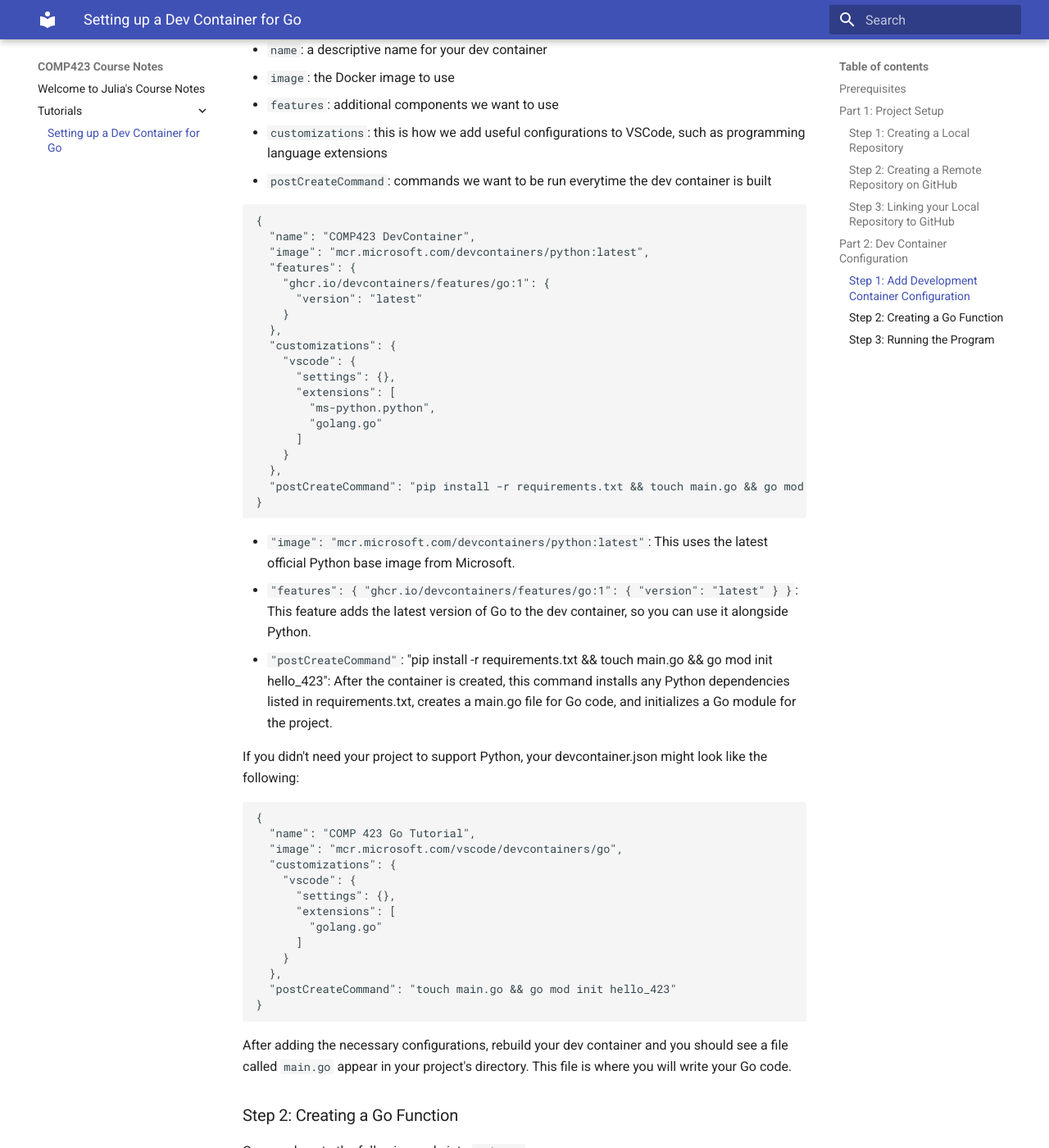
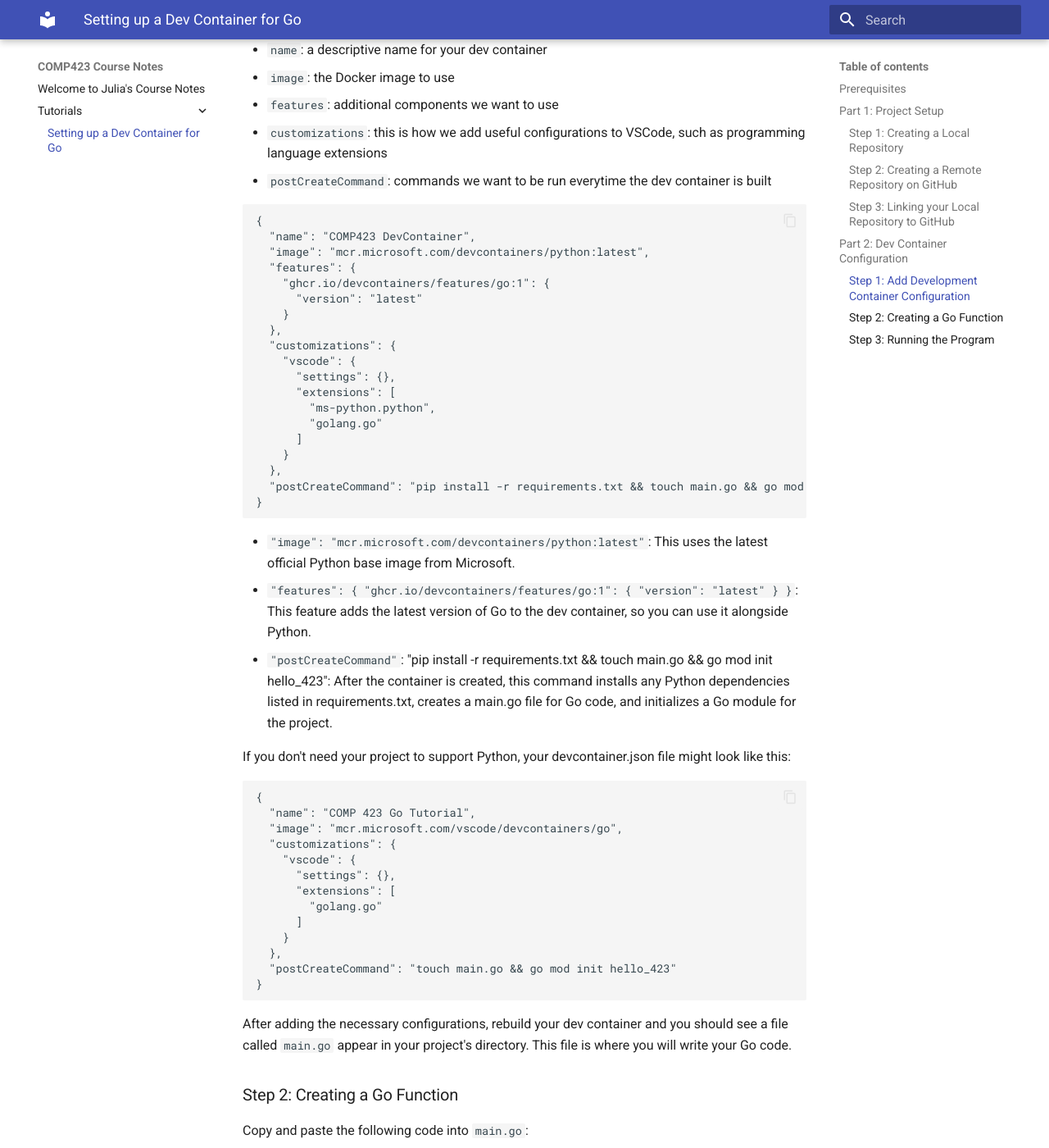
Before and after one commit to jkguzzo/comp423-course-notes, an MkDocs documentation site: the page built from docs/tutorials/go-setup.md, in a window 1280 px wide and 1400 px high, scrolled down 3217 px. Shown: the whole window at 82% size. Built offline with MkDocs 1.6.1 and Material for MkDocs 9.7.7, drawn with Linux system fonts in a browser that asks for light colours; some of the changed text lies outside the part shown.

````diff
--- a/docs/tutorials/go-setup.md
+++ b/docs/tutorials/go-setup.md
@@ -142,7 +142,7 @@ This file defines the configuration for your development environment. We are goi
 - ```"features": { "ghcr.io/devcontainers/features/go:1": { "version": "latest" } }```: This feature adds the latest version of Go to the dev container, so you can use it alongside Python.
 - ```"postCreateCommand"```: "pip install -r requirements.txt && touch main.go && go mod init hello_423": After the container is created, this command installs any Python dependencies listed in requirements.txt, creates a main.go file for Go code, and initializes a Go module for the project.
 
-If you didn't need your project to support Python, your devcontainer.json might look like the following:
+If you don't need your project to support Python, your devcontainer.json file might look like this:
 
 ```
 {
--- a/mkdocs.yml
+++ b/mkdocs.yml
@@ -1,3 +1,14 @@
 site_name: COMP423 Course Notes
 theme:
   name: material
+  features:
+    - content.code.copy
+markdown_extensions:
+  - admonition
+  - pymdownx.highlight:
+      anchor_linenums: true
+      line_spans: __span
+      pygments_lang_class: true
+  - pymdownx.inlinehilite
+  - pymdownx.snippets
+  - pymdownx.superfences
````
Also changed, not shown: other parts of docs/tutorials/go-setup.md (+4 -2 lines).
